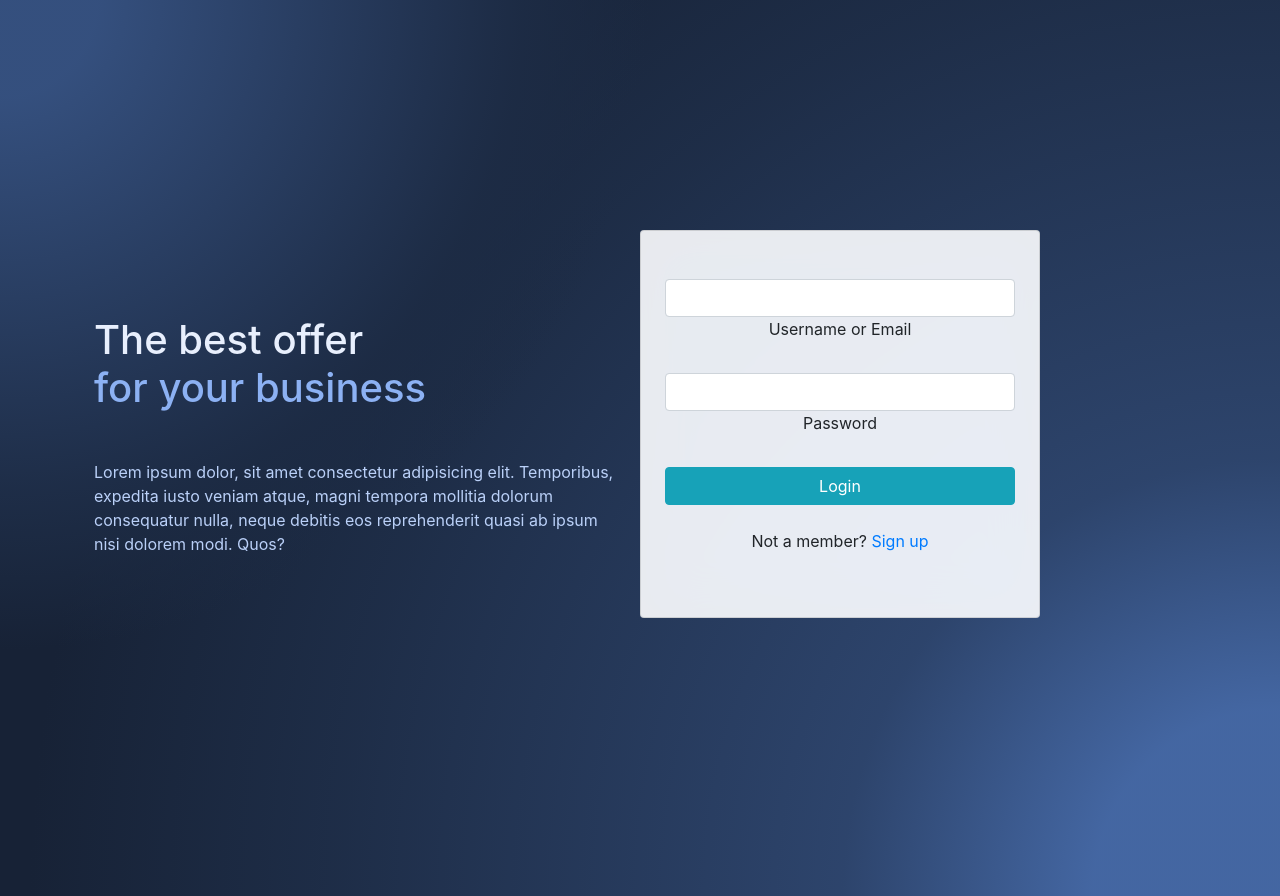
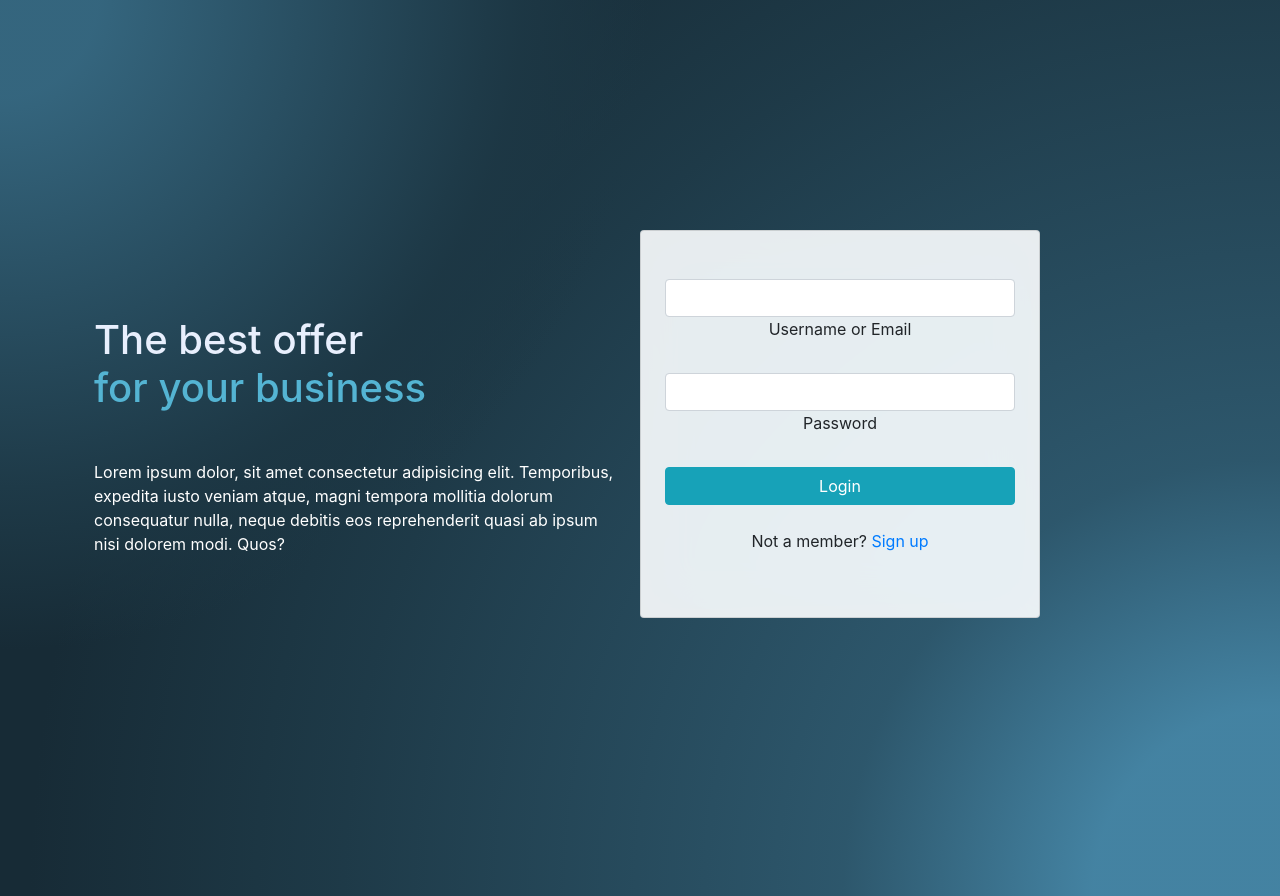
Before and after one commit to dusanmitic774/chat-app, a Flask app: page / in a window 1280 px wide. Run offline with Flask 3, Linux system fonts and the light colour scheme; parts of the project's set-up code (start-up, migrations or seed data) failed here and were passed over; some libraries are stand-ins or nearby versions.

Commit message:
Change gradient on the auth page

```diff
--- a/static/assets/css/chat.css
+++ b/static/assets/css/chat.css
@@ -222,20 +222,37 @@ body {
 
 /* Authentication */
 
+/* .background-radial-gradient { */
+/*   min-height: 100vh; */
+/*   background-color: hsl(218, 41%, 15%); */
+/*   background-image: radial-gradient(650px circle at 0% 0%, */
+/*       hsl(218, 41%, 35%) 15%, */
+/*       hsl(218, 41%, 30%) 35%, */
+/*       hsl(218, 41%, 20%) 75%, */
+/*       hsl(218, 41%, 19%) 80%, */
+/*       transparent 100%), */
+/*     radial-gradient(1250px circle at 100% 100%, */
+/*       hsl(218, 41%, 45%) 15%, */
+/*       hsl(218, 41%, 30%) 35%, */
+/*       hsl(218, 41%, 20%) 75%, */
+/*       hsl(218, 41%, 19%) 80%, */
+/*       transparent 100%); */
+/* } */
+
 .background-radial-gradient {
   min-height: 100vh;
-  background-color: hsl(218, 41%, 15%);
+  background-color: hsl(200, 41%, 15%);
   background-image: radial-gradient(650px circle at 0% 0%,
-      hsl(218, 41%, 35%) 15%,
-      hsl(218, 41%, 30%) 35%,
-      hsl(218, 41%, 20%) 75%,
-      hsl(218, 41%, 19%) 80%,
+      hsl(200, 41%, 35%) 15%,
+      hsl(200, 41%, 30%) 35%,
+      hsl(200, 41%, 20%) 75%,
+      hsl(200, 41%, 19%) 80%,
       transparent 100%),
     radial-gradient(1250px circle at 100% 100%,
-      hsl(218, 41%, 45%) 15%,
-      hsl(218, 41%, 30%) 35%,
-      hsl(218, 41%, 20%) 75%,
-      hsl(218, 41%, 19%) 80%,
+      hsl(200, 41%, 45%) 15%,
+      hsl(200, 41%, 30%) 35%,
+      hsl(200, 41%, 20%) 75%,
+      hsl(200, 41%, 19%) 80%,
       transparent 100%);
 }
 
--- a/templates/auth.html
+++ b/templates/auth.html
@@ -10,9 +10,13 @@
       <div class="col-lg-6 mb-5 mb-lg-0 auth-text-section" style="z-index: 10">
         <h1 class="my-5 display-5 fw-bold ls-tight" style="color: hsl(218, 81%, 95%)">
           The best offer <br />
-          <span style="color: hsl(218, 81%, 75%)">for your business</span>
+          <!-- <span style="color: hsl(218, 81%, 75%)">for your business</span> -->
+          <!-- <span style="color: #5bc0de">for your business</span> -->
+          <span style="color: #54B4D3">for your business</span>
         </h1>
-        <p class="mb-4 opacity-70" style="color: hsl(218, 81%, 85%)">
+        <!-- <p class="mb-4 opacity-70" style="color: hsl(218, 81%, 85%)"> -->
+        <p class="mb-4 opacity-70" style="color: white">
+        <!-- <p class="mb-4 opacity-70" style="color: #54B4D3"> -->
           Lorem ipsum dolor, sit amet consectetur adipisicing elit.
           Temporibus, expedita iusto veniam atque, magni tempora mollitia
           dolorum consequatur nulla, neque debitis eos reprehenderit quasi
--- a/templates/chat.html
+++ b/templates/chat.html
@@ -1,7 +1,7 @@
 {% extends "base.html" %}
 {% block title %}Chat Application{% endblock %}
 {% block content %}
-    <main class="content chat-container">
+    <main class="content chat-container background-radial-gradient">
         <div class="container p-0">
             <div class="card">
                 <div class="row g-0">
```
